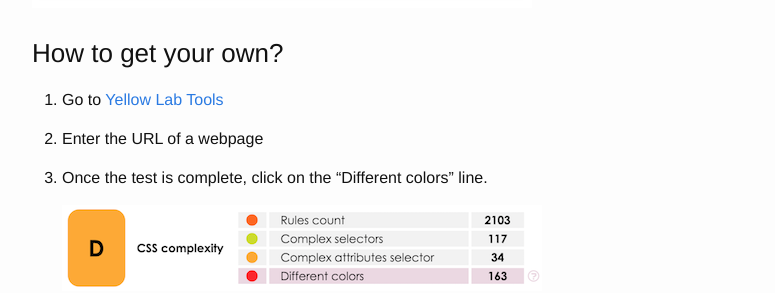
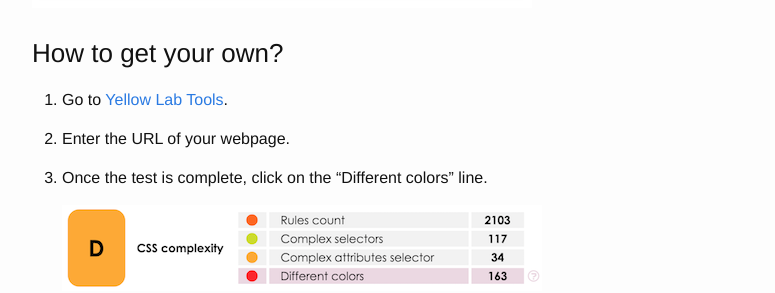
Before and after one commit to gmetais/gmetais.github.io, a Jekyll site: the page built from _posts/2015-02-06-css_colors_palette.markdown, in a window 1280 px wide. Shown: the part 795-1088 px from the top of the page, without its empty margins (238-1013 px from the left). Built offline with Jekyll 4.4.1, drawn with Linux system fonts in a browser that asks for light colours.

Commit message:
Optimize colors palette article

```diff
--- a/_posts/2015-02-06-css_colors_palette.markdown
+++ b/_posts/2015-02-06-css_colors_palette.markdown
@@ -15,9 +15,9 @@ comments: true
 
 ### How to get your own?
 
-1. Go to [Yellow Lab Tools][YellowLab.tools]
+1. Go to [Yellow Lab Tools][YellowLab.tools].
 
-2. Enter the URL of a webpage
+2. Enter the URL of your webpage.
 
 3. Once the test is complete, click on the "Different colors" line.
 
```
